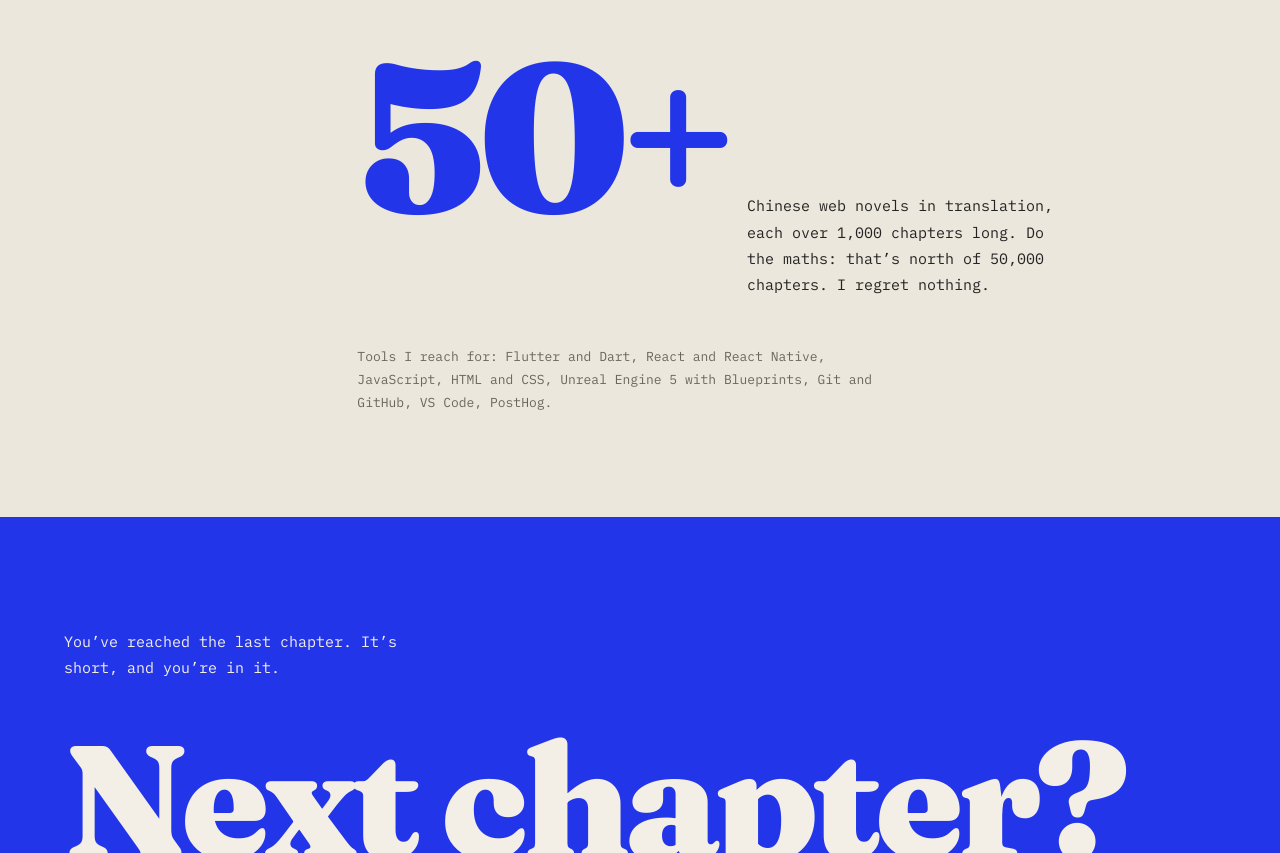
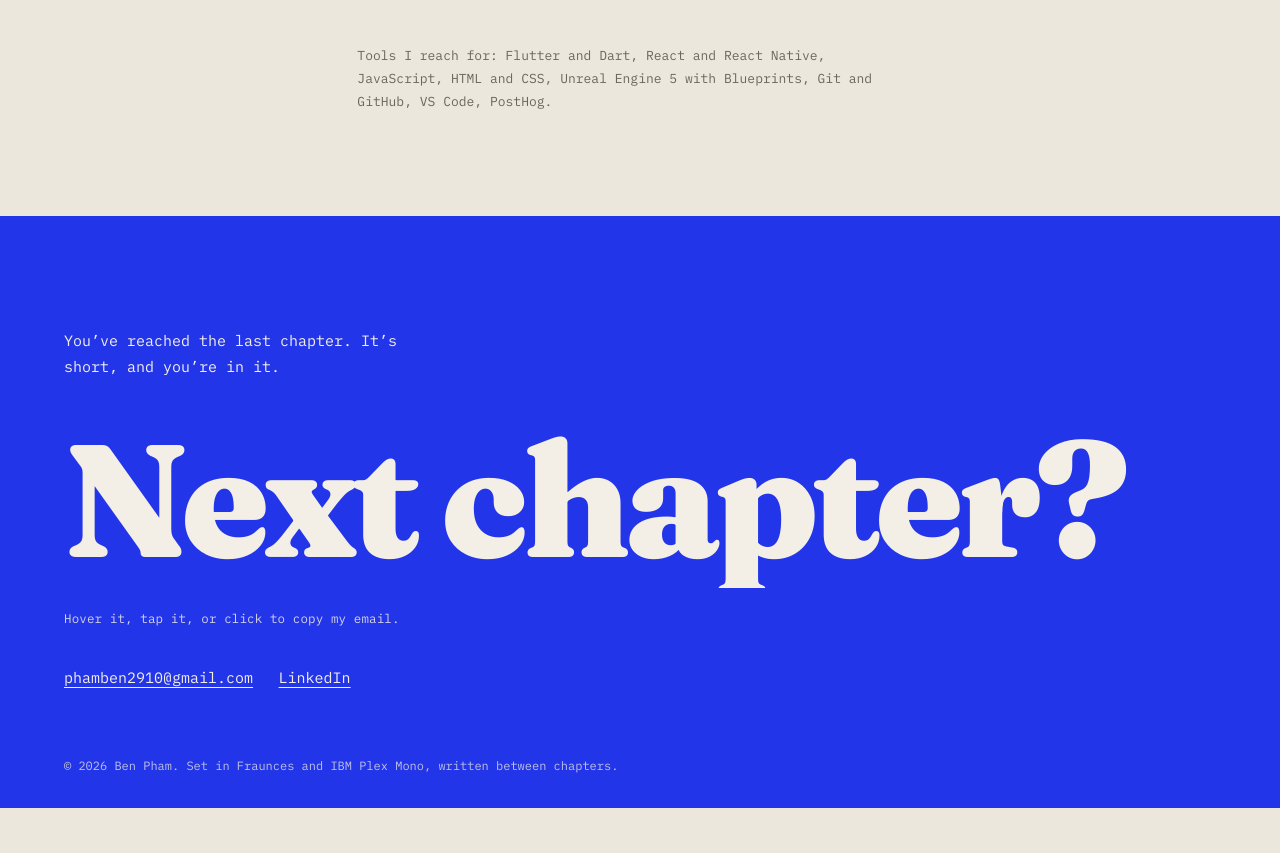
Before and after one commit to PhamQuocTrung2910/PhamQuocTrung2910.github.io, a plain HTML site: page index.html in a window 1280 px wide. Shown: the part 5276-6129 px from the top of the page. After the commit the page ends 6084 px from the top, so only its background shows below. Drawn offline with Linux system fonts and the light colour scheme.

Commit message:
Remove count div and related content from index.html
Removed a div containing a count and a paragraph about Chinese web novels.

```diff
--- a/index.html
+++ b/index.html
@@ -123,13 +123,7 @@
           </ul>
         </div>
       </div>
-
-      <div class="count">
-        <b title="Hover me">50+</b>
-        <p>Chinese web novels in translation, each over 1,000 chapters long. Do the maths: that’s north of 50,000 chapters. I regret nothing.</p>
-      </div>
-
-      <p class="kit">Tools I reach for: Flutter and Dart, React and React Native, JavaScript, HTML and CSS, Unreal Engine 5 with Blueprints, Git and GitHub, VS Code, PostHog.</p>
+     <p class="kit">Tools I reach for: Flutter and Dart, React and React Native, JavaScript, HTML and CSS, Unreal Engine 5 with Blueprints, Git and GitHub, VS Code, PostHog.</p>
     </div>
   </section>
 </div>
```
